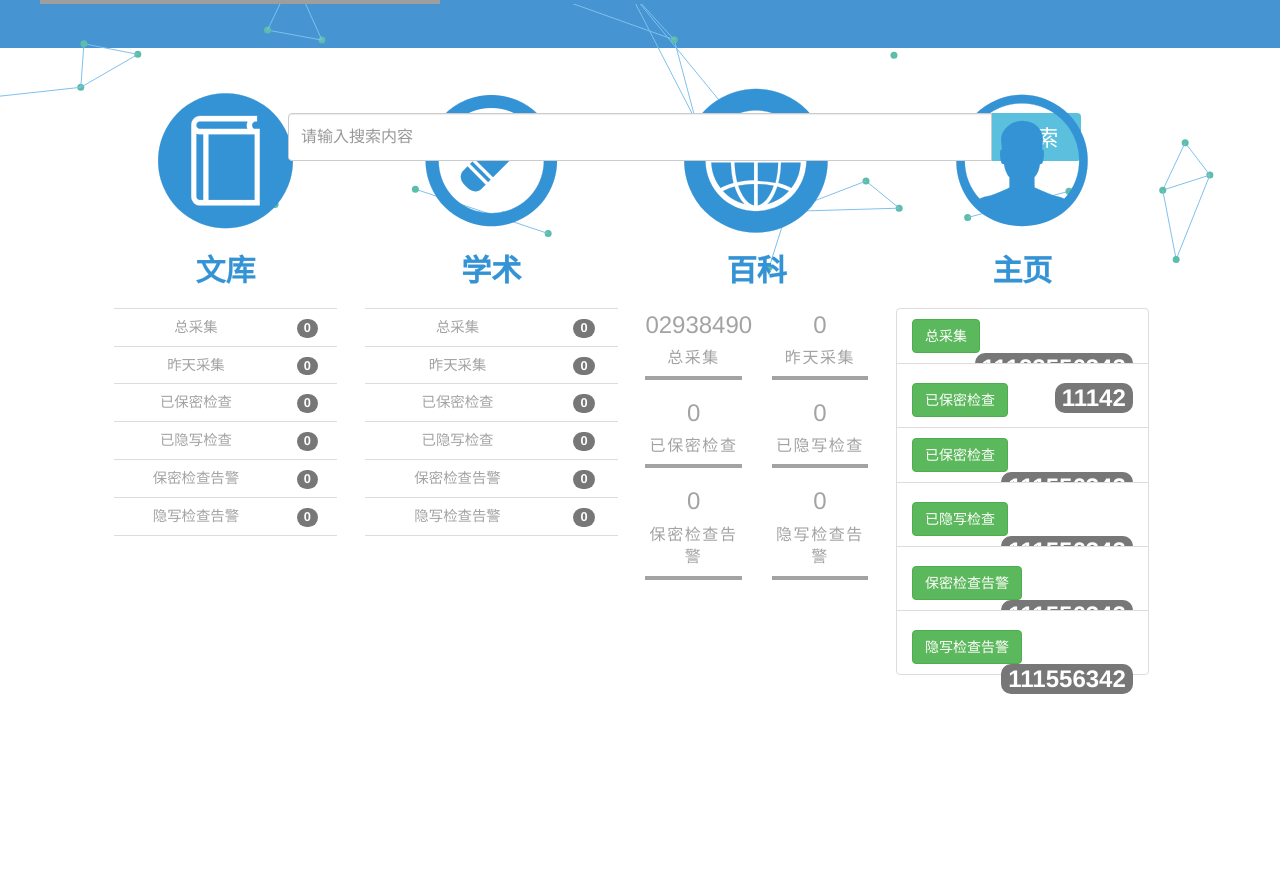
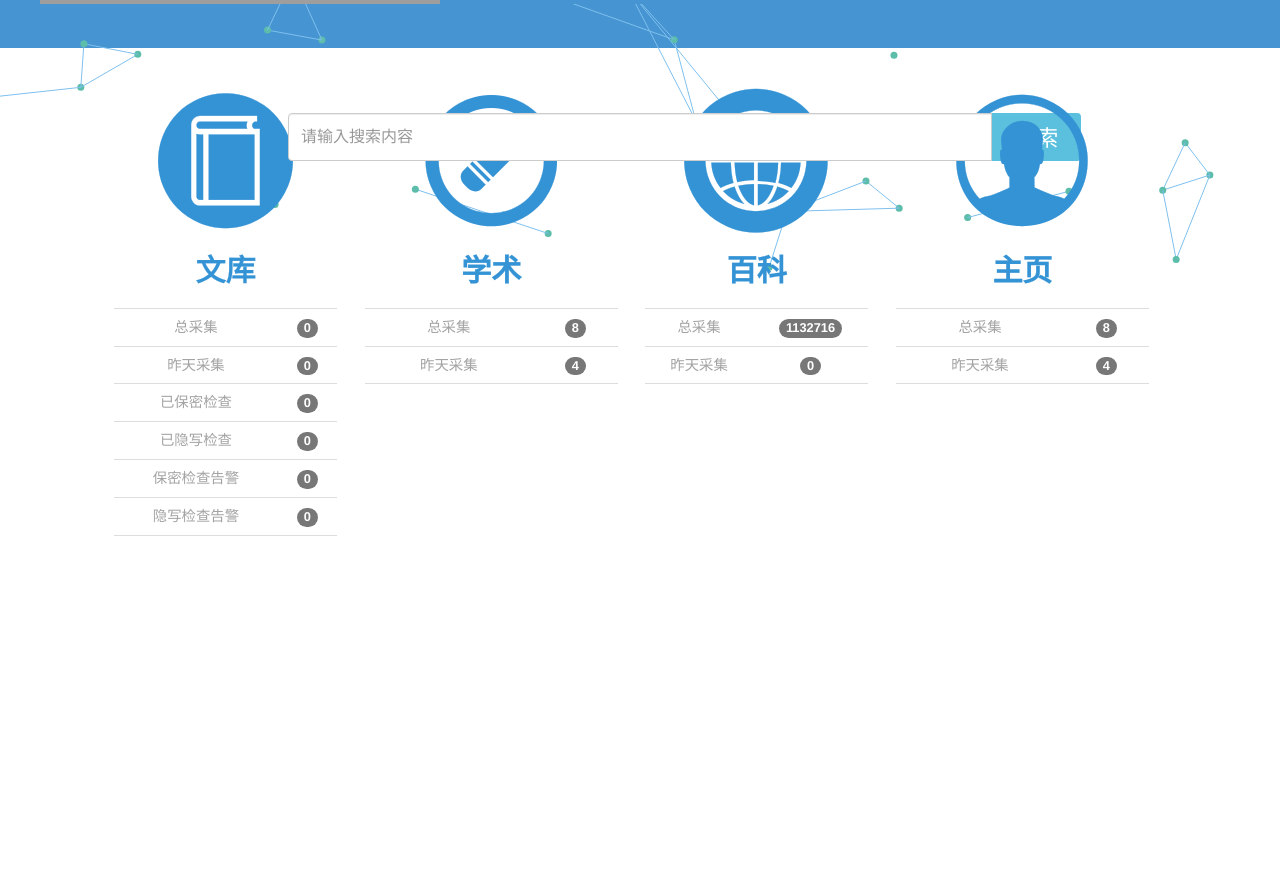
Before and after one commit to forlanhan/open_source, a Django app: page /index/ in a window 1280 px wide. Shown: the part 296-1189 px from the top of the page. Run offline with Django 3.2, Linux system fonts and the light colour scheme; data that the repository does not hold is empty; some libraries are stand-ins or nearby versions; some web fonts are replaced; grey boxes are pictures that could not be loaded.

Commit message:
完善昨天采集

```diff
--- a/achievement_display/templates/achievement_display/index.html
+++ b/achievement_display/templates/achievement_display/index.html
@@ -98,28 +98,13 @@
 						   		<tbody>
 							      <tr >
 							         <td>总采集</td>
-							         <td class="wenku-td-right"><span class="badge"  style="font-size: 0.8rem">{{ wenku_all_collection }}</span></td>
+							         <td class="wenku-td-right"><span class="badge"  style="font-size: 0.8rem">8</span></td>
 							      </tr>
 							      <tr >
                                      <td>昨天采集</td>
-							         <td class="wenku-td-right"><span class="badge"  style="font-size: 0.8rem">{{ wenku_yesterday_collection }}</span></td>
+							         <td class="wenku-td-right"><span class="badge"  style="font-size: 0.8rem">4</span></td>
 							      </tr>
-							      <tr >
-							         <td>已保密检查</td>
-							         <td class="wenku-td-right"><span class="badge"  style="font-size: 0.8rem">0</span></td>
-							      </tr>
-                                  <tr>
-                                     <td>已隐写检查</td>
-							         <td class="wenku-td-right"><span class="badge"  style="font-size: 0.8rem">0</span></td>
-                                  </tr>
-                                  <tr>
-							         <td>保密检查告警</td>
-							         <td class="wenku-td-right"><span class="badge"  style="font-size: 0.8rem">0</span></td>
-                                  </tr>
-                                  <tr>
-                                     <td>隐写检查告警</td>
-							         <td class="wenku-td-right"><span class="badge"  style="font-size: 0.8rem">0</span></td>
-                                  </tr>
+
 							    </tbody>
                         </table>
 				  	</div>
@@ -128,51 +113,19 @@
 				  	<div><i class="iconfont">&#xe601;</i></div>
 				  	<div class="icon-desc"><i class="heiti-normal1">百科</i></div>
 				  	<div class="spe-content container-fluid" id="spe-content3">
-                        <!--第一行开始 -->
-                        <div class="row baike-content-row" id="baike-content-row1">
-                            <div class="col-lg-6" id="baike-content-row1-col1">
-                                <div class="inner">
-                                    <div id="day-number" class="timer-number">{{ wenku_all_collection }}2938490</div>
-                                    <div class="timer-text">总采集</div>
-                                </div>
-                            </div>
-                                <div class="col-lg-6" id="baike-content-row1-col2">
-                                <div class="inner">
-                                    <div id="day-number" class="timer-number">{{ wenku_yesterday_collection }}</div>
-                                    <div class="timer-text">昨天采集</div>
-                                </div>
-                            </div>
-                        </div>
-                        <!--第二行开始 -->
-                        <div class="row baike-content-row" id="baike-content-row2">
-                            <div class="col-lg-6" id="baike-content-row2-col1">
-                                <div class="inner">
-                                    <div id="day-number" class="timer-number">0</div>
-                                    <div class="timer-text">已保密检查</div>
-                                </div>
-                            </div>
-                                <div class="col-lg-6" id="baike-content-row2-col2">
-                                <div class="inner">
-                                    <div id="day-number" class="timer-number">0</div>
-                                    <div class="timer-text">已隐写检查</div>
-                                </div>
-                            </div>
-                        </div>
-                        <!--第三行开始 -->
-                        <div class="row baike-content-row" id="baike-content-row3">
-                            <div class="col-lg-6" id="baike-content-row3-col1">
-                                <div class="inner">
-                                    <div id="day-number" class="timer-number">0</div>
-                                    <div class="timer-text">保密检查告警</div>
-                                </div>
-                            </div>
-                                <div class="col-lg-6" id="baike-content-row3-col2">
-                                <div class="inner">
-                                    <div id="day-number" class="timer-number">0</div>
-                                    <div class="timer-text">隐写检查告警</div>
-                                </div>
-                            </div>
-                        </div>
+                        <table class="table table-hover" id="wenku-table">
+						   		<tbody>
+							      <tr >
+							         <td>总采集</td>
+							         <td class="wenku-td-right"><span class="badge"  style="font-size: 0.8rem">1132716</span></td>
+							      </tr>
+							      <tr >
+                                     <td>昨天采集</td>
+							         <td class="wenku-td-right"><span class="badge"  style="font-size: 0.8rem">0</span></td>
+							      </tr>
+
+							    </tbody>
+                        </table>
 
                     </div>
 				  </div>
@@ -180,44 +133,19 @@
 				  	<div><i class="iconfont">&#xe603;</i></div>
 				  	<div class="icon-desc"><i class="heiti-normal1">主页</i></div>
 				  	<div class="spe-content" id="spe-content4">
-				  		<ul class="list-group ul1">
-						   <li class="list-group-item ul1-li">
-						   		<button class="btn btn-success " >
-						   			总采集
-						   		</button>
-                                <span class="badge"  style="font-size: 1.5rem">11122556342</span>
-						   	</li>
-						   <li class="list-group-item ul1-li">
-						   		<button class="btn btn-success " >
-						   			已保密检查
-						   		</button>
-                               <span class="badge" style="font-size: 1.5rem">11142</span>
-						   </li>
-						   <li class="list-group-item ul1-li">
-                                <button class="btn btn-success " >
-						   			已保密检查
-						   		</button>
-                                <span class="badge"  style="font-size: 1.5rem">111556342</span>
-                           </li>
-						   <li class="list-group-item ul1-li">
-                                <button class="btn btn-success " >
-						   			已隐写检查
-						   		</button>
-                                <span class="badge"  style="font-size: 1.5rem">111556342</span>
-                           </li>
-						   <li class="list-group-item ul1-li">
-                                <button class="btn btn-success " >
-						   			保密检查告警
-						   		</button>
-                                <span class="badge"  style="font-size: 1.5rem">111556342</span>
-                           </li>
-						   <li class="list-group-item ul1-li">
-                                <button class="btn btn-success " >
-						   			隐写检查告警
-						   		</button>
-                                <span class="badge"  style="font-size: 1.5rem">111556342</span>
-                           </li>
-						</ul>
+                        <table class="table table-hover" id="wenku-table">
+						   		<tbody>
+							      <tr >
+							         <td>总采集</td>
+							         <td class="wenku-td-right"><span class="badge"  style="font-size: 0.8rem">8</span></td>
+							      </tr>
+							      <tr >
+                                     <td>昨天采集</td>
+							         <td class="wenku-td-right"><span class="badge"  style="font-size: 0.8rem">4</span></td>
+							      </tr>
+
+							    </tbody>
+                        </table>
 				  	</div>
 				  </div>
 				</div>
```
Also changed, not shown: 1 other file.
